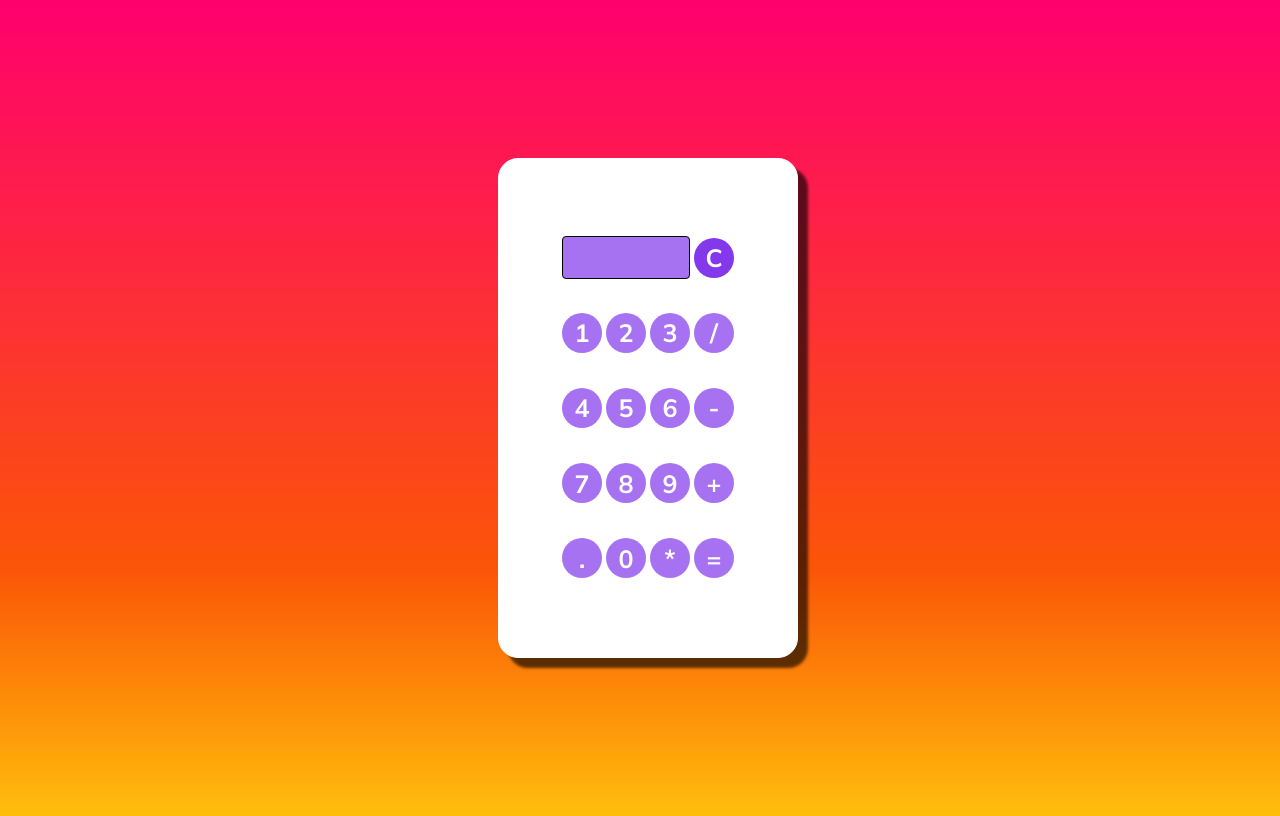
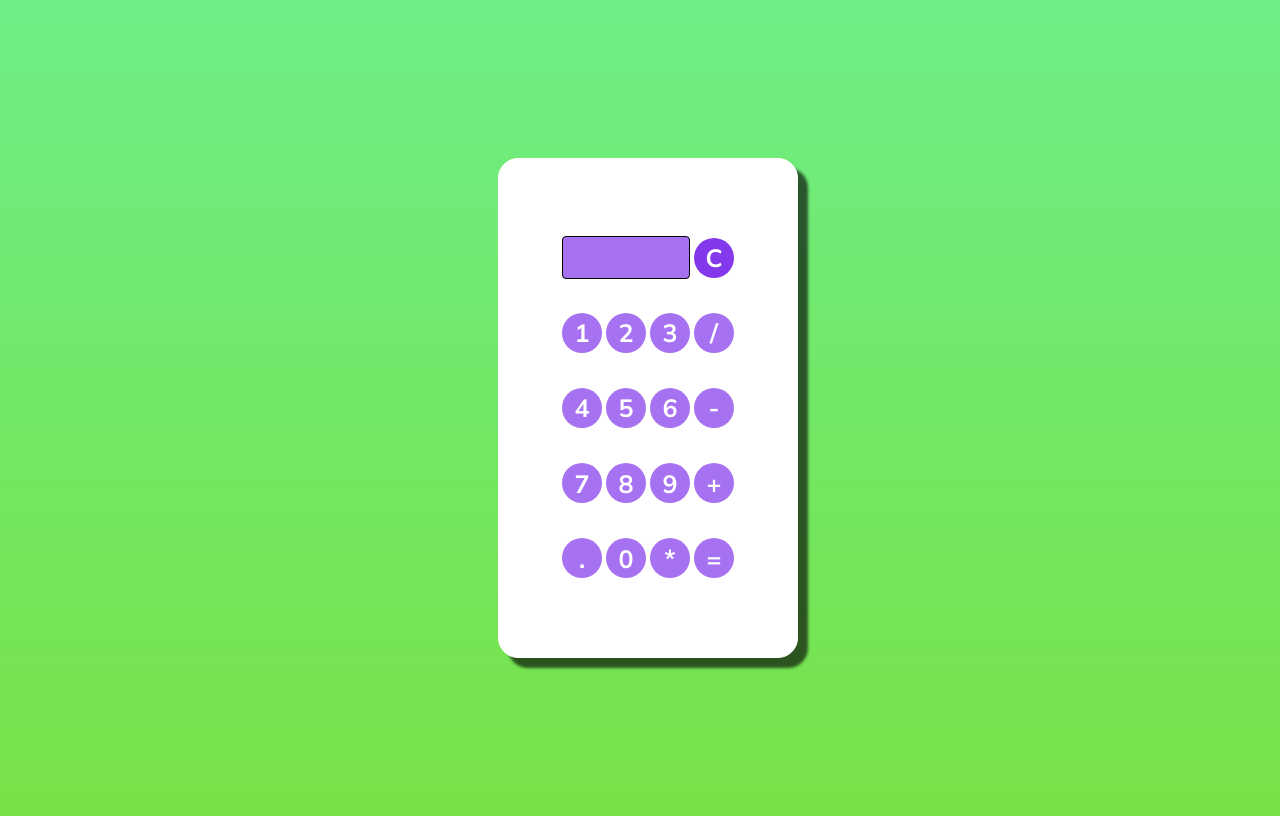
Before and after one commit to nicole-brito/calculadora-javascript, a plain HTML site: page index.html in a window 1280 px wide. Drawn offline with Linux system fonts and the light colour scheme.

Commit message:
Update style.css

```diff
--- a/style.css
+++ b/style.css
@@ -6,7 +6,7 @@ body{
     justify-content:center;
     overflow-x: hidden;
     flex-direction: column;
-    background: linear-gradient(0deg,#ffbe0b 0%, #fb5607 30%, #ff006e 100%);
+    background: linear-gradient(0deg,#78e247 0%, #6eee87 100%);
 }
 
 .calc {
```
